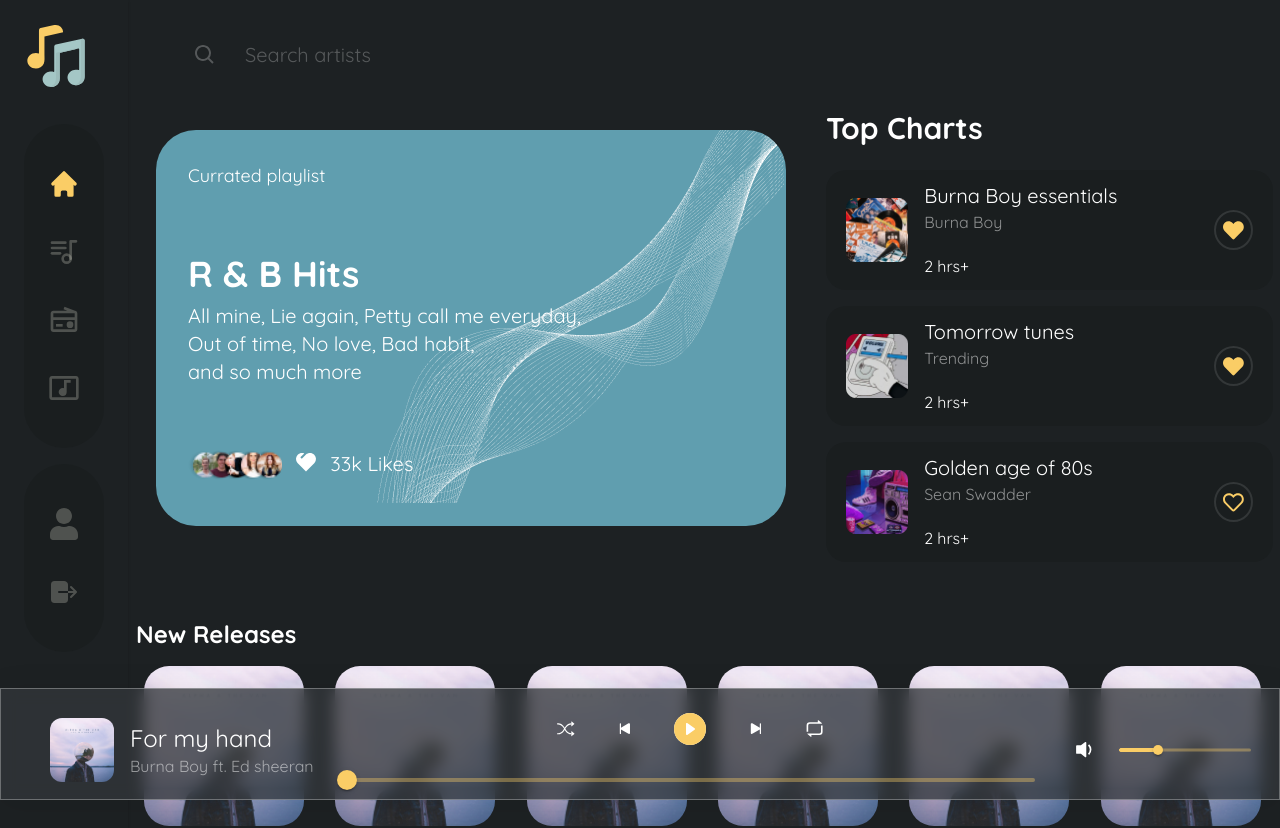
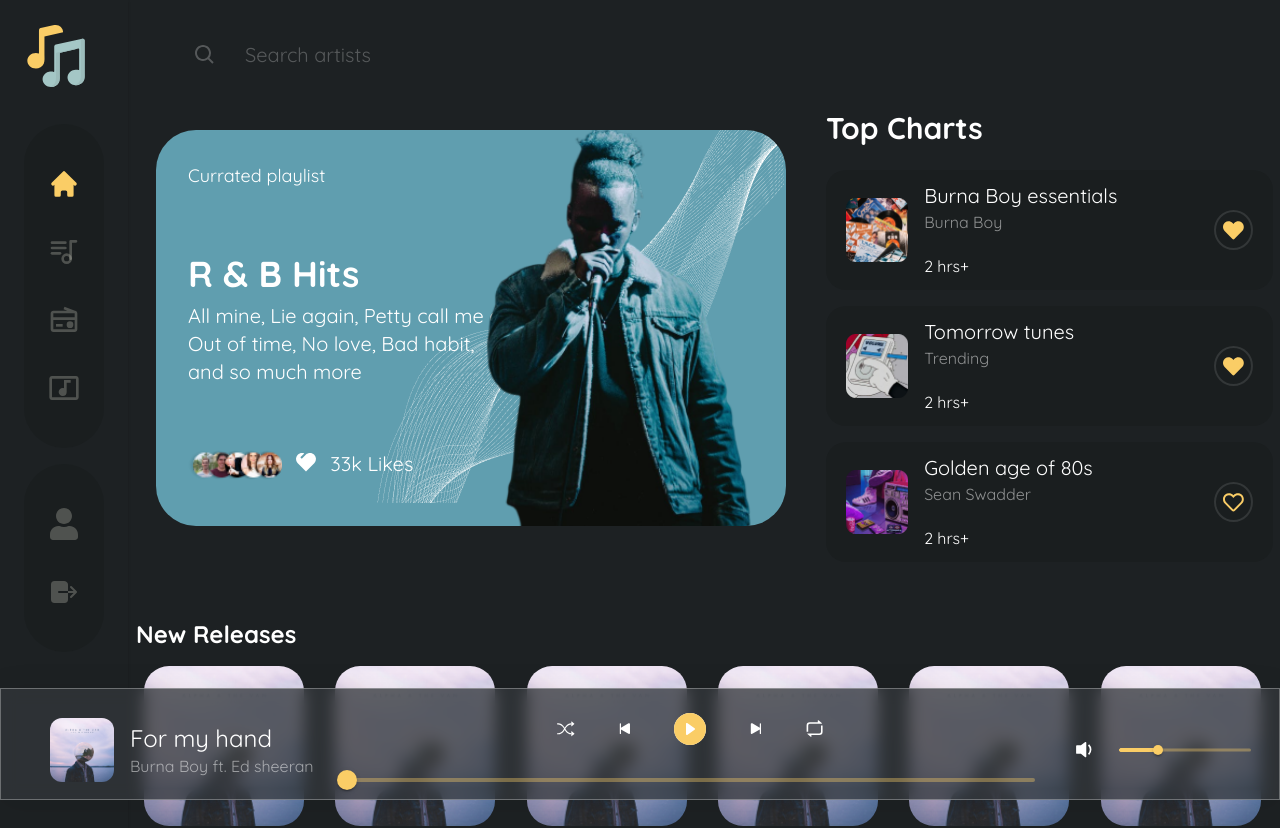
Before and after one commit to Uchechukwu10/musica, a React (Create React App) app: page / in a window 1280 px wide. Shown: the top 828 px of the page. Built offline with nearby package versions, Linux system fonts and the light colour scheme.

Commit message:
add animation to home page

```diff
--- a/package.json
+++ b/package.json
@@ -9,6 +9,7 @@
     "@testing-library/jest-dom": "^5.16.5",
     "@testing-library/react": "^13.4.0",
     "@testing-library/user-event": "^13.5.0",
+    "framer-motion": "^7.6.4",
     "react": "^18.2.0",
     "react-audio-player": "^0.17.0",
     "react-dom": "^18.2.0",
--- a/src/App.css
+++ b/src/App.css
@@ -66,6 +66,11 @@ body {
     background-color: #1A1E1F;
     border-radius: 20px;
     cursor: pointer;
+    transition: scale 0.5s;
+    transition: transform 1s;
+}
+.chart-card:hover {
+    scale: 1.05;
 }
 .like-icon {
     border: 2px solid #FFFFFF1C;
--- a/src/components/Banner.js
+++ b/src/components/Banner.js
@@ -1,51 +1,105 @@
-import React, { useState, useEffect } from 'react';
-import { RiHeart2Fill } from 'react-icons/ri';
-import eric from '../images/ericesma.png';
-import vector from '../images/vector.png';
-import man1 from '../images/man1.png';
-import man2 from '../images/man2.png';
-import man3 from '../images/man3.png';
-import woman1 from '../images/woman1.png';
-import woman2 from '../images/woman2.png';
+import React, { useState, useEffect } from "react";
+import { motion } from "framer-motion";
+import { RiHeart2Fill } from "react-icons/ri";
+import eric from "../images/ericesma.png";
+import vector from "../images/vector.png";
+import man1 from "../images/man1.png";
+import man2 from "../images/man2.png";
+import man3 from "../images/man3.png";
+import woman1 from "../images/woman1.png";
+import woman2 from "../images/woman2.png";
 
+const list = {
+  visible: {
+    opacity: 1,
+    scale: 1,
+    x: 0,
+    transition: {
+      staggerChildren: 0.7,
+      duration: 2,
+    },
+  },
+  hidden: {
+    opacity: 0,
+    scale: 0.7,
+    x: -200,
+  },
+};
 
 const Banner = () => {
   const [viewport, setViewport] = useState(375);
 
   const handleResize = () => {
     setViewport(window.innerWidth);
-  }
+  };
 
   useEffect(() => {
-    window.addEventListener('resize', handleResize)
+    setViewport(window.innerWidth);
+    window.addEventListener("resize", handleResize);
 
     return () => {
-      window.removeEventListener('resize', handleResize)
-    }
-  }, [])
+      window.removeEventListener("resize", handleResize);
+    };
+  }, []);
 
   return (
-    <div className='text-white banner w-11/12 md:w-7/12 my-5 ml-5 mr-10 relative p-8 h-fit'>
-        <div className='flex flex-col'>
-            <h1 className='text-lg mb-32 md:mb-8'>Currated playlist</h1>
-            <h1 className='text-4xl font-bold mt-32 md:mt-8'>R & B Hits</h1>
-            <h1 className='text-xl mb-6 md:mb-8 my-2'>All mine, Lie again, Petty call me everyday,<br />Out of time, No love, Bad habit,<br />and so much more</h1>
-            <div className='flex justify-between md:justify-start mt-8 mb-4'>
-                <div className='relative picture-likes flex w-4/12 md:w-2/12 mr-3'>
-                        <img className='absolute left-0' src={man1} alt='user' />
-                        <img className='absolute left-4' src={man2} alt='user' />
-                        <img className='absolute left-8' src={man3} alt='user' />
-                        <img className='absolute left-12' src={woman1} alt='user' />
-                        <img className='absolute left-16' src={woman2} alt='user' />
-                </div>
-                <div className='banner-heart'><RiHeart2Fill fontSize='1.5rem' /></div>
-                <h1 className='text-2xl md:text-xl mx-3'>33k Likes</h1>
-            </div>
-        </div>
-        {viewport>768 && <img src={eric} alt='Eric' className='absolute eric z-20' />}
-        <img src={vector} alt='Vector' className='absolute vector z-10' />
+    <div className="text-white banner w-11/12 md:w-7/12 my-5 ml-5 mr-10 relative p-8 h-fit">
+      <motion.div
+        initial="hidden"
+        animate="visible"
+        variants={list}
+        transition={{ duration: 2 }}
+        className="flex flex-col"
+      >
+        <motion.h1 variants={list} className="text-lg mb-32 md:mb-8">
+          Currated playlist
+        </motion.h1>
+        <motion.h1
+          variants={list}
+          className="text-4xl font-bold mt-32 md:mt-8"
+        >
+          R & B Hits
+        </motion.h1>
+        <motion.h1
+          variants={list}
+          className="text-xl mb-6 md:mb-8 my-2"
+        >
+          All mine, Lie again, Petty call me everyday,
+          <br />
+          Out of time, No love, Bad habit,
+          <br />
+          and so much more
+        </motion.h1>
+        <motion.div
+          variants={list}
+          className="flex justify-between md:justify-start mt-8 mb-4"
+        >
+          <div className="relative picture-likes flex w-4/12 md:w-2/12 mr-3">
+            <img className="absolute left-0" src={man1} alt="user" />
+            <img className="absolute left-4" src={man2} alt="user" />
+            <img className="absolute left-8" src={man3} alt="user" />
+            <img className="absolute left-12" src={woman1} alt="user" />
+            <img className="absolute left-16" src={woman2} alt="user" />
+          </div>
+          <div className="banner-heart">
+            <RiHeart2Fill fontSize="1.5rem" />
+          </div>
+          <h1 className="text-2xl md:text-xl mx-3">33k Likes</h1>
+        </motion.div>
+      </motion.div>
+      {viewport > 768 && (
+        <motion.img
+          initial={{ opacity: 0, scale: 1, x: 200 }}
+          animate={{ opacity: 1, scale: 1, x: 0 }}
+          transition={{ duration: 2 }}
+          src={eric}
+          alt="Eric"
+          className="absolute eric z-20"
+        />
+      )}
+      <img src={vector} alt="Vector" className="absolute vector z-10" />
     </div>
-  )
-}
+  );
+};
 
-export default Banner
+export default Banner;
--- a/src/components/ChartCard.js
+++ b/src/components/ChartCard.js
@@ -1,7 +1,23 @@
 import React, { useState, useContext, useEffect } from "react";
+import { motion } from "framer-motion";
 import { FaHeart, FaRegHeart } from "react-icons/fa";
 import { useNavigate } from "react-router-dom";
 import { MusicContext } from "../assets/contexts";
+
+const items = {
+  visible: {
+    scale: 1,
+    opacity: 1,
+    transition: {
+      duration: 0.5
+    }
+  },
+  hidden: {
+    scale: 0.8,
+    opacity: 0
+  }
+}
+
 
 const ChartCard = (props) => {
   const [liked, setLiked] = useState(false);
@@ -35,7 +51,8 @@ const ChartCard = (props) => {
   }, [])
 
   return (
-    <div
+    <motion.div
+      variants={items}
       onClick={() => {
         navigate(`/charts/${props.id}`);
       }}
@@ -62,7 +79,7 @@ const ChartCard = (props) => {
           <FaRegHeart fontSize="1.3rem" color="#FACD66" />
         )}
       </div>}
-    </div>
+    </motion.div>
   );
 };
 
--- a/src/components/Charts.js
+++ b/src/components/Charts.js
@@ -1,21 +1,41 @@
 import React from 'react';
 import ChartCard from './ChartCard';
 import charts from '../assets/allCharts';
+import { motion } from "framer-motion";
 import { Scrollbar, A11y, Keyboard } from 'swiper';
 import { Swiper, SwiperSlide } from 'swiper/react';
 import 'swiper/css';
 import 'swiper/css/scrollbar';
+
+const list = {
+  visible: {
+    opacity: 1,
+    scale: 1,
+    transition : {
+      staggerChildren: 0.5,
+      duration: 1
+    }
+  },
+  hidden: {
+    opacity: 0.8,
+    scale: 1,
+  }
+}
 
 const Charts = () => {
 
   return (
         <div className=' flex flex-col text-white w-full md:w-5/12'>
             <h1 className='text-3xl font-bold'>Top Charts</h1>
-            <div className='hidden md:flex flex-col my-4'>
+            <motion.div
+              variants={list}
+              initial='hidden'
+              animate='visible'
+             className='hidden md:flex flex-col my-4'>
                 {charts.map((chart, index) => (
-                  <ChartCard key={index} img={chart.image} title={chart.title} desc={chart.desc} duration={chart.duration} id={chart.id}/>
+                  <ChartCard key={index} img={chart.image} title={chart.title} desc={chart.desc} duration={chart.duration} id={chart.id} list={list}/>
                 ))}
-            </div>
+            </motion.div>
             <div className='md:hidden flex px-3'>
               <Swiper
                   modules={[Scrollbar, A11y, Keyboard]}
```
Also changed, not shown: 1 other file (tests, documents, lock files or other folders).
